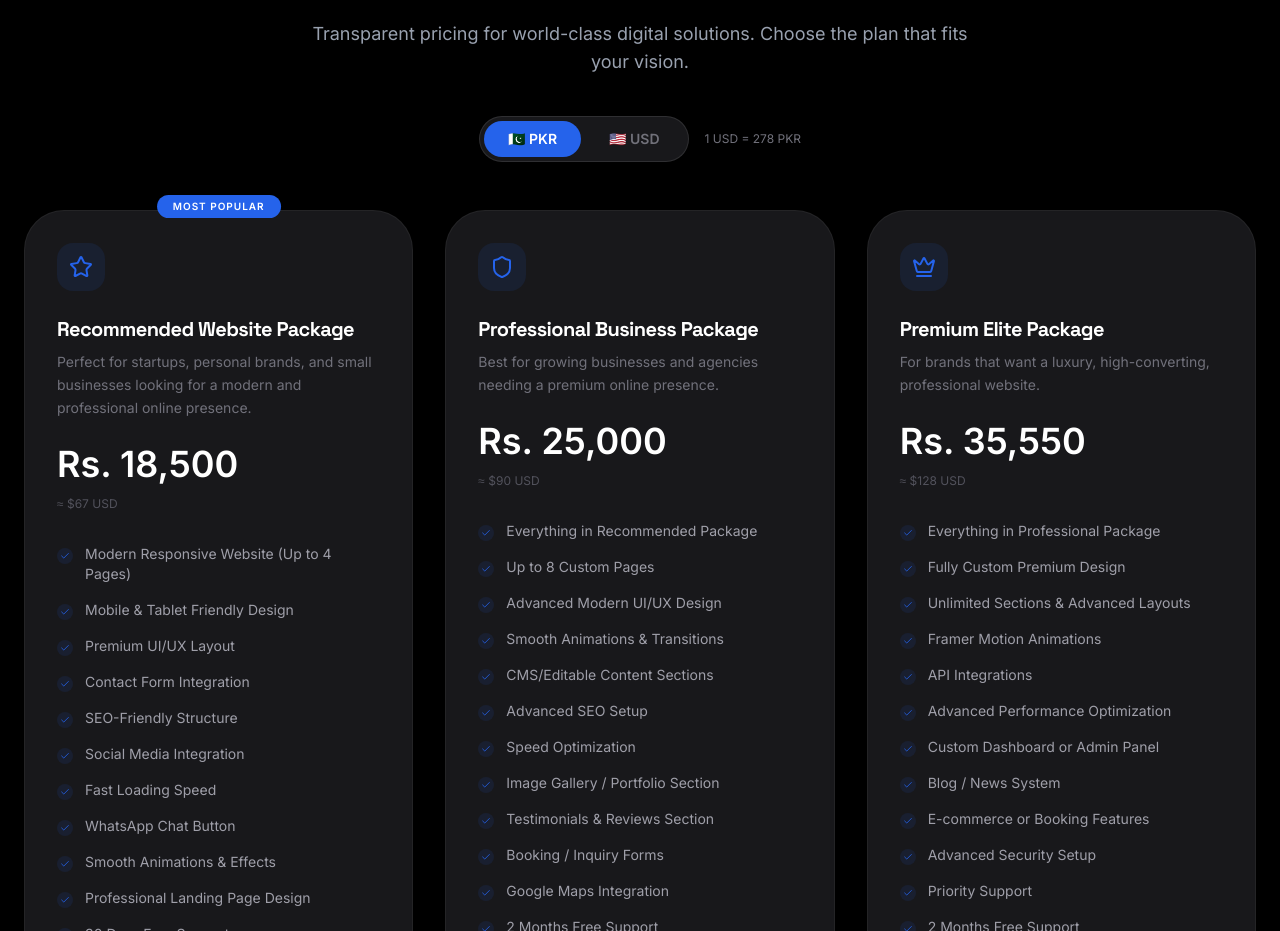
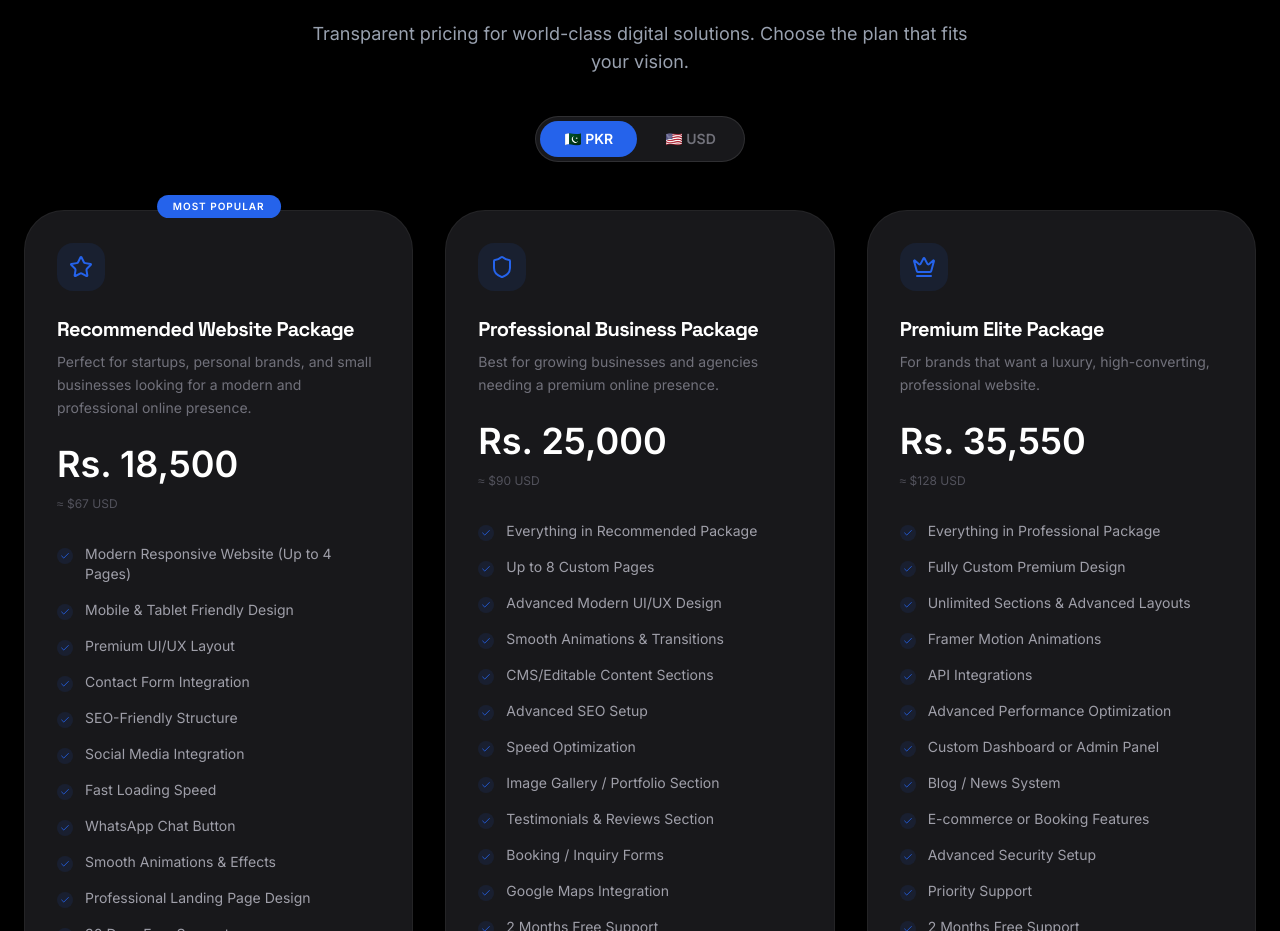
Before and after one commit to muaazx/Web-Development-Agency, a React (Vite) app: page / in a window 1280 px wide. Shown: the part 4167-5098 px from the top of the page. Built offline with nearby package versions, Linux system fonts and the light colour scheme.

Commit message:
Update feature logic and fix bugs

```diff
--- a/src/components/Pricing.tsx
+++ b/src/components/Pricing.tsx
@@ -127,9 +127,6 @@ export default function Pricing() {
               </button>
             ))}
           </div>
-          <span className="ml-4 text-xs text-zinc-500 hidden sm:block">
-            1 USD = 278 PKR
-          </span>
         </motion.div>
 
         {/* Pricing Cards */}
```
